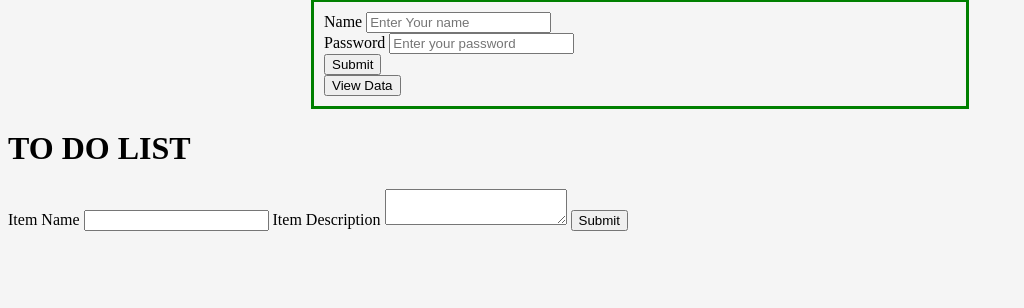
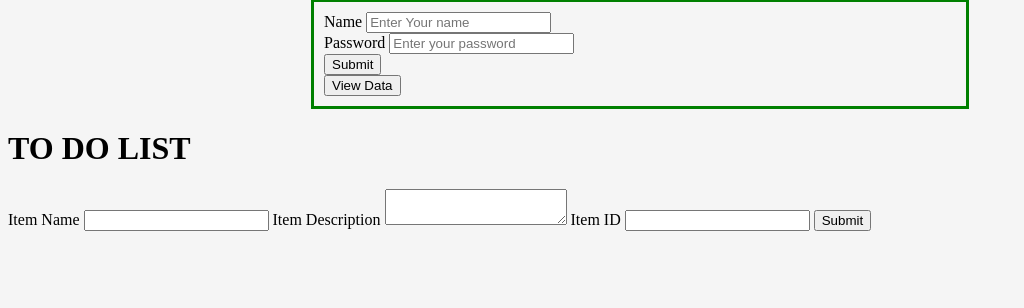
Before and after one commit to PrasannaChitagi/Git-assessment, a Flask app: page / in a window 1280 px wide. Shown: the part 223-531 px from the top of the page, without its empty margins (0-1024 px from the left). Run offline with Flask 3, Linux system fonts and the light colour scheme.

Commit message:
add item ID field

```diff
--- a/flask_tutorial/frontend/templates/index.html
+++ b/flask_tutorial/frontend/templates/index.html
@@ -35,6 +35,9 @@
                 <label>Item Description</label>
                 <textarea name="itemDescription"></textarea>
 
+                <label>Item ID</label>
+                <input type="text" name="itemId">
+
                 <button type="submit">Submit</button>
             </form>
         </div>
```
